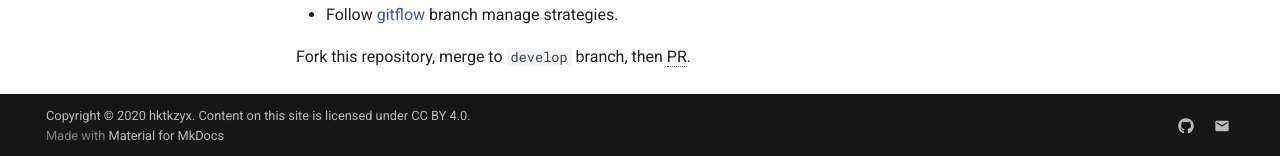
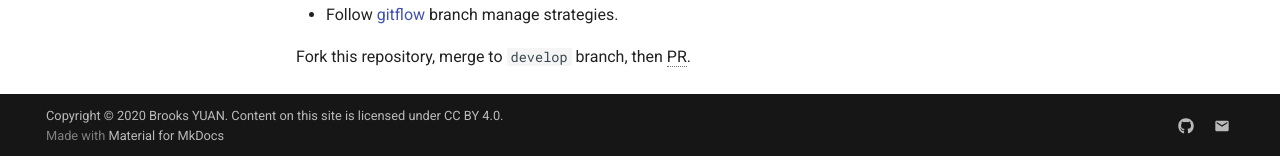
Before and after one commit to hktkzyx/auto-depreciation, an MkDocs documentation site: the page built from docs/README.md, in a window 1280 px wide and 900 px high, scrolled down 1969 px. Shown: the part 741-897 px from the top of the window. Built offline with MkDocs 1.6.1 and Material for MkDocs 9.7.7, drawn with Linux system fonts in a browser that asks for light colours; comment, search, counter and statistics services are not loaded; the version menu is left out.

Commit message:
docs: change author name

```diff
--- a/mkdocs.yml
+++ b/mkdocs.yml
@@ -1,8 +1,8 @@
 # Project information
 site_name: Auto Depreciation Plugin
 site_description: A Beancount plugin for fixed assets depreciation
-site_author: hktkzyx
-copyright: Copyright &copy; 2020 hktkzyx.
+site_author: Brooks YUAN
+copyright: Copyright &copy; 2020 Brooks YUAN.
   Content on this site is licensed under CC BY 4.0.
 
 # Repository
--- a/pyproject.toml
+++ b/pyproject.toml
@@ -1,5 +1,5 @@
 [tool.poetry]
-authors = ["hktkzyx <hktkzyx@yeah.net>"]
+authors = ["Brooks YUAN <hktkzyx@yeah.net>"]
 description = "Beancount plugin for fixed assets depreciation"
 documentation = "https://hktkzyx.github.io/auto-depreciation/"
 homepage = "https://hktkzyx.github.io/auto-depreciation/"
```
